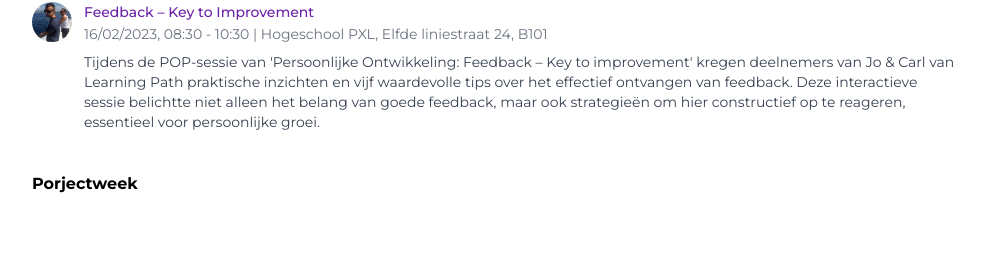
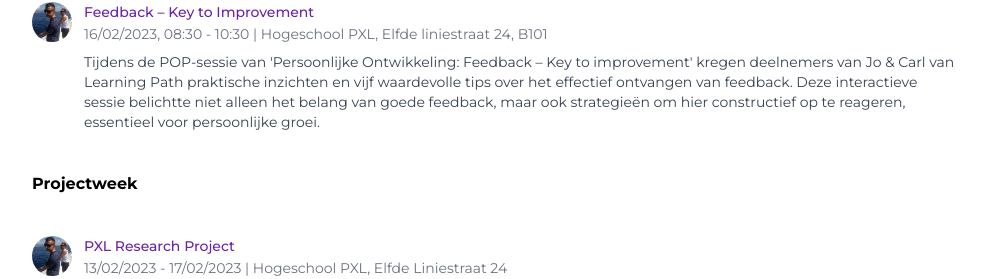
Before and after one commit to JarneStaalPXL/eportfolio-jarne, a Vue app: page /overzicht-activiteiten in a window 1280 px wide. Shown: the part 1890-2169 px from the top of the page, without its empty margins (288-1276 px from the left). Built offline with nearby package versions, Linux system fonts and the light colour scheme.

Commit message:
Fixed missing property

```diff
--- a/src/views/OverviewActivities.vue
+++ b/src/views/OverviewActivities.vue
@@ -10,7 +10,7 @@
         <Timeline :activities="persoonlijkeOntwikkeling" />
 
 
-        <h1 class="font-bold pb-10 pt-10">Porjectweek</h1>
+        <h1 class="font-bold pb-10 pt-10">Projectweek</h1>
         <Timeline :activities="projectweek" />
 
         <h1 class="font-bold pb-10 pt-10">Hackaton</h1>
@@ -176,7 +176,7 @@ export default {
             projectweek: [
                 {
                     id: 1,
-                    type: "projectweek",
+                    type: "seminarie",
                     title: { name: "PXL Research Project", href: "#" },
                     description:
                         "Tijdens deze projectweek hebben wij informatie gekregen over ons Research Project en hebben wij een aantal workshops en POP-sessies gedaan om een band op te wekken met het team.",
@@ -187,7 +187,7 @@ export default {
             hackatons: [
                 {
                     id: 1,
-                    type: "hackathon",
+                    type: "seminarie",
                     title: { name: "Cegeka & Innovaid Pitch Please Hackaton", href: "#" },
                     description:
                         "Tijdens deze hackathon, georganiseerd door Cegeka en Innovaid, koos ons team ervoor om een AI-gedreven platform te ontwikkelen dat patiënten helpt het beste ziekenhuis te vinden voor knieoperaties.",
```
